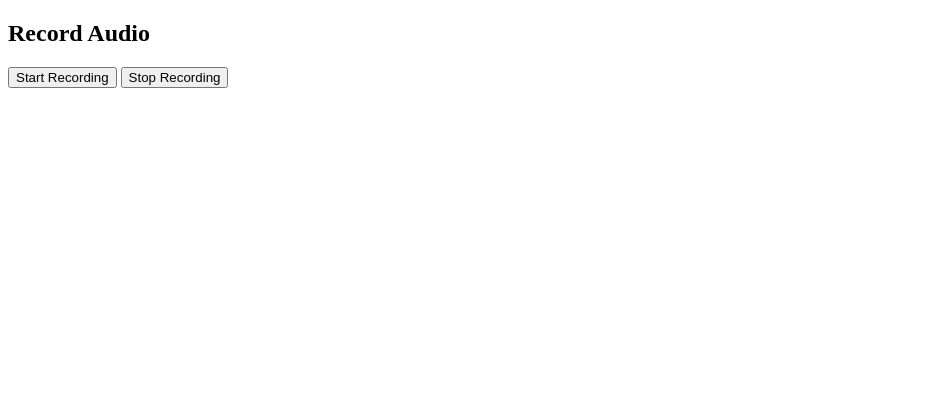
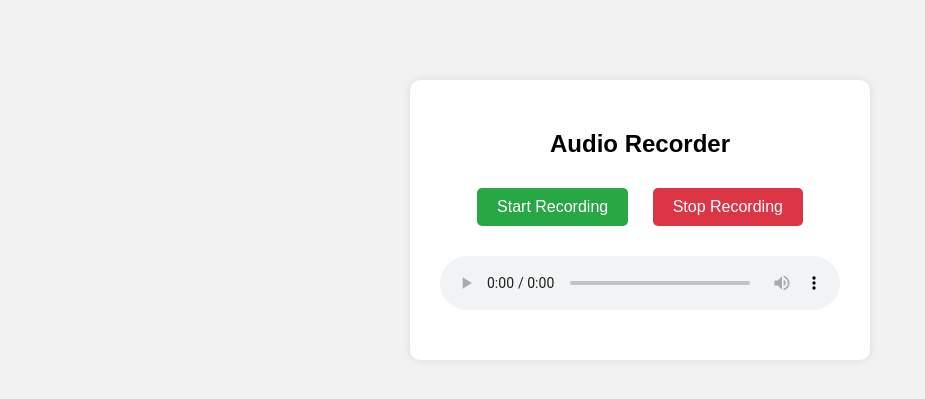
Before and after one commit to Orcos-nom/Heartbeat_project, a Flask app: page / in a window 1280 px wide. Shown: the top 399 px of the page, without its empty margins (0-925 px from the left). Run offline with Flask 3, Linux system fonts and the light colour scheme.

Commit message:
2nd commit

```diff
--- a/templates/index.html
+++ b/templates/index.html
@@ -1,57 +1,122 @@
 <!DOCTYPE html>
 <html>
 <head>
+<meta charset="UTF-8">
 <title>Audio Recorder</title>
+
+<style>
+body{
+    font-family: Arial, sans-serif;
+    background:#f2f2f2;
+    text-align:center;
+    margin-top:80px;
+}
+
+.container{
+    background:white;
+    width:400px;
+    margin:auto;
+    padding:30px;
+    border-radius:10px;
+    box-shadow:0 0 10px rgba(0,0,0,0.1);
+}
+
+button{
+    padding:10px 20px;
+    margin:10px;
+    border:none;
+    border-radius:5px;
+    font-size:16px;
+    cursor:pointer;
+}
+
+#start{ background:#28a745; color:white; }
+#stop{ background:#dc3545; color:white; }
+
+audio{
+    margin-top:20px;
+    width:100%;
+}
+
+#status{
+    margin-top:15px;
+    font-weight:bold;
+}
+</style>
 </head>
 
 <body>
 
-<h2>Record Audio</h2>
+<div class="container">
 
-<button onclick="startRecording()">Start Recording</button>
-<button onclick="stopRecording()">Stop Recording</button>
+<h2>Audio Recorder</h2>
+
+<button id="start">Start Recording</button>
+<button id="stop" disabled>Stop Recording</button>
+
+<br>
+
+<audio id="audioPlayback" controls></audio>
 
 <p id="status"></p>
 
+</div>
+
 <script>
 
-let mediaRecorder;
-let audioChunks = [];
+let recorder;
+let chunks = [];
 
-async function startRecording() {
+const startBtn = document.getElementById("start");
+const stopBtn = document.getElementById("stop");
+const audioPlayer = document.getElementById("audioPlayback");
+const statusText = document.getElementById("status");
 
-    const stream = await navigator.mediaDevices.getUserMedia({ audio: true });
+startBtn.onclick = async () => {
 
-    mediaRecorder = new MediaRecorder(stream);
+    const stream = await navigator.mediaDevices.getUserMedia({audio:true});
 
-    mediaRecorder.start();
-    document.getElementById("status").innerText = "Recording...";
+    recorder = new MediaRecorder(stream);
 
-    mediaRecorder.ondataavailable = event => {
-        audioChunks.push(event.data);
+    recorder.start();
+    statusText.innerText = "Recording...";
+
+    startBtn.disabled = true;
+    stopBtn.disabled = false;
+
+    recorder.ondataavailable = e => {
+        chunks.push(e.data);
     };
-}
+};
 
-function stopRecording() {
+stopBtn.onclick = () => {
 
-    mediaRecorder.stop();
+    recorder.stop();
 
-    mediaRecorder.onstop = async () => {
+    startBtn.disabled = false;
+    stopBtn.disabled = true;
 
-        const audioBlob = new Blob(audioChunks, { type: 'audio/wav' });
-        audioChunks = [];
+    recorder.onstop = async () => {
+
+        const blob = new Blob(chunks,{type:"audio/wav"});
+        chunks = [];
+
+        const audioURL = URL.createObjectURL(blob);
+        audioPlayer.src = audioURL;
+
+        statusText.innerText = "Uploading audio...";
 
         const formData = new FormData();
-        formData.append("audio_data", audioBlob, "recorded_audio.wav");
+        formData.append("audio_data", blob, "recording.wav");
 
-        await fetch("/upload", {
-            method: "POST",
-            body: formData
+        await fetch("/upload",{
+            method:"POST",
+            body:formData
         });
 
-        document.getElementById("status").innerText = "Audio uploaded";
+        statusText.innerText = "Audio uploaded successfully";
     };
-}
+};
 
 </script>
 
```
